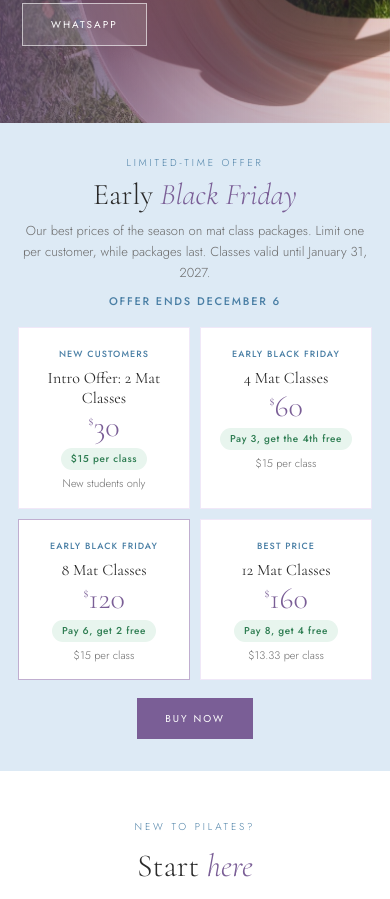
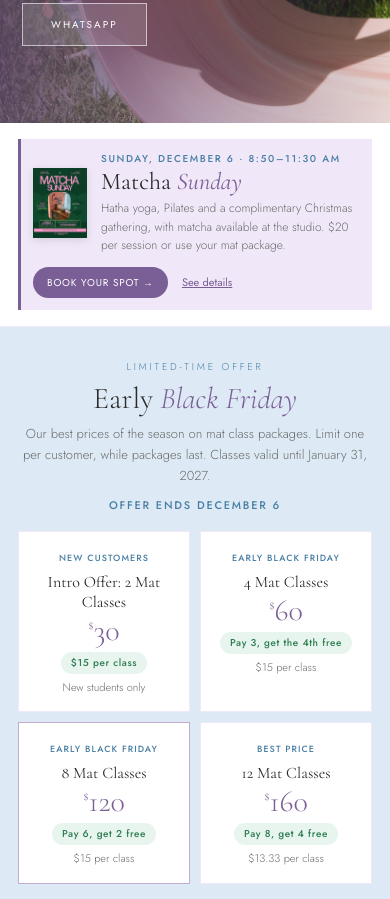
Before and after one commit to coralcorepilates/coralcore, a plain HTML site: page index.html in a window 390 px wide. Shown: the part 877-1776 px from the top of the page. Drawn offline with nearby package versions, Linux system fonts and the light colour scheme.

Commit message:
Add Matcha Sunday promo banner to home page
Co-Authored-By: Claude Opus 5.5 <noreply@anthropic.com>

```diff
--- a/index.html
+++ b/index.html
@@ -271,6 +271,16 @@ section{scroll-margin-top:70px;}
 .pricing-cta{text-align:center;margin-top:40px;}
 
 /* SEASONAL PROMO */
+.event-promo{background:#fff;padding:22px 40px;border-bottom:0.5px solid var(--lilac-pale);}
+.ep-inner{max-width:880px;margin:0 auto;display:flex;align-items:center;gap:20px;background:var(--lilac-pale);border-left:3px solid var(--lilac-dark);padding:14px 20px 14px 14px;}
+.ep-thumb{flex:0 0 auto;}
+.ep-thumb img{width:62px;aspect-ratio:1545/1999;object-fit:cover;display:block;box-shadow:0 2px 8px rgba(0,0,0,0.12);}
+.ep-text{flex:1;min-width:0;}
+.ep-label{font-size:10px;letter-spacing:0.16em;text-transform:uppercase;color:var(--deep-blue);font-weight:500;margin-bottom:2px;}
+.ep-title{font-family:'Cormorant Garamond',serif;font-size:24px;line-height:1.15;margin-bottom:3px;}
+.ep-title em{font-style:italic;color:var(--lilac-dark);}
+.ep-desc{font-size:12px;color:var(--text-mid);font-weight:300;line-height:1.55;}
+.ep-links{display:flex;flex-direction:column;align-items:center;gap:8px;flex:0 0 auto;}
 .promo-section{background:var(--pale-blue);padding:36px 40px 40px;}
 .promo-section .wrap{max-width:880px;}
 .promo-section .sec-label{margin-bottom:8px;}
@@ -554,6 +564,11 @@ details li strong{font-weight:500;color:var(--text-dark);}
   .gallery-section{padding:56px 18px;}
   .specials-section{padding:0 18px 56px;}
   .promo-section{padding:32px 18px;}
+  .event-promo{padding:16px 18px;}
+  .ep-inner{flex-wrap:wrap;gap:12px 14px;padding:12px;}
+  .ep-thumb img{width:54px;}
+  .ep-text{flex:1 1 180px;}
+  .ep-links{flex-direction:row;width:100%;justify-content:flex-start;gap:14px;}
   .promo-section .pricing-cards{grid-template-columns:repeat(2,1fr);}
   .quiz-section{padding:56px 18px;}
   .start-section{padding:48px 18px;}
@@ -623,6 +638,18 @@ details li strong{font-weight:500;color:var(--text-dark);}
 
 <!-- STUDIO LOCATION -->
 <!-- EARLY BLACK FRIDAY -->
+<section class="event-promo" id="matcha-promo" data-page="home" data-end="2026-12-07">
+  <div class="ep-inner">
+    <a class="ep-thumb" href="#specials"><img src="images/events/matcha-sunday.jpg" alt="Matcha Sunday flyer"></a>
+    <div class="ep-text">
+      <p class="ep-label" data-es="Domingo, 6 de diciembre · 8:50–11:30 AM">Sunday, December 6 · 8:50–11:30 AM</p>
+      <p class="ep-title" data-es="Matcha &lt;em&gt;Sunday&lt;/em&gt;">Matcha <em>Sunday</em></p>
+      <p class="ep-desc" data-es="Yoga Hatha, Pilates y un compartir navideño gratuito, con matcha disponible en el estudio. $20 por sesión o usa tu paquete de mat.">Hatha yoga, Pilates and a complimentary Christmas gathering, with matcha available at the studio. $20 per session or use your mat package.</p>
+    </div>
+    <div class="ep-links"><a class="special-book" href="https://coralcorepilates.punchpass.com/classes" target="_blank" data-es="Reserva tu espacio →">Book your spot →</a><a class="special-more" href="#specials" data-es="Ver detalles">See details</a></div>
+  </div>
+</section>
+
 <section class="promo-section" id="black-friday" data-page="home">
   <div class="wrap">
     <div class="center">
```
